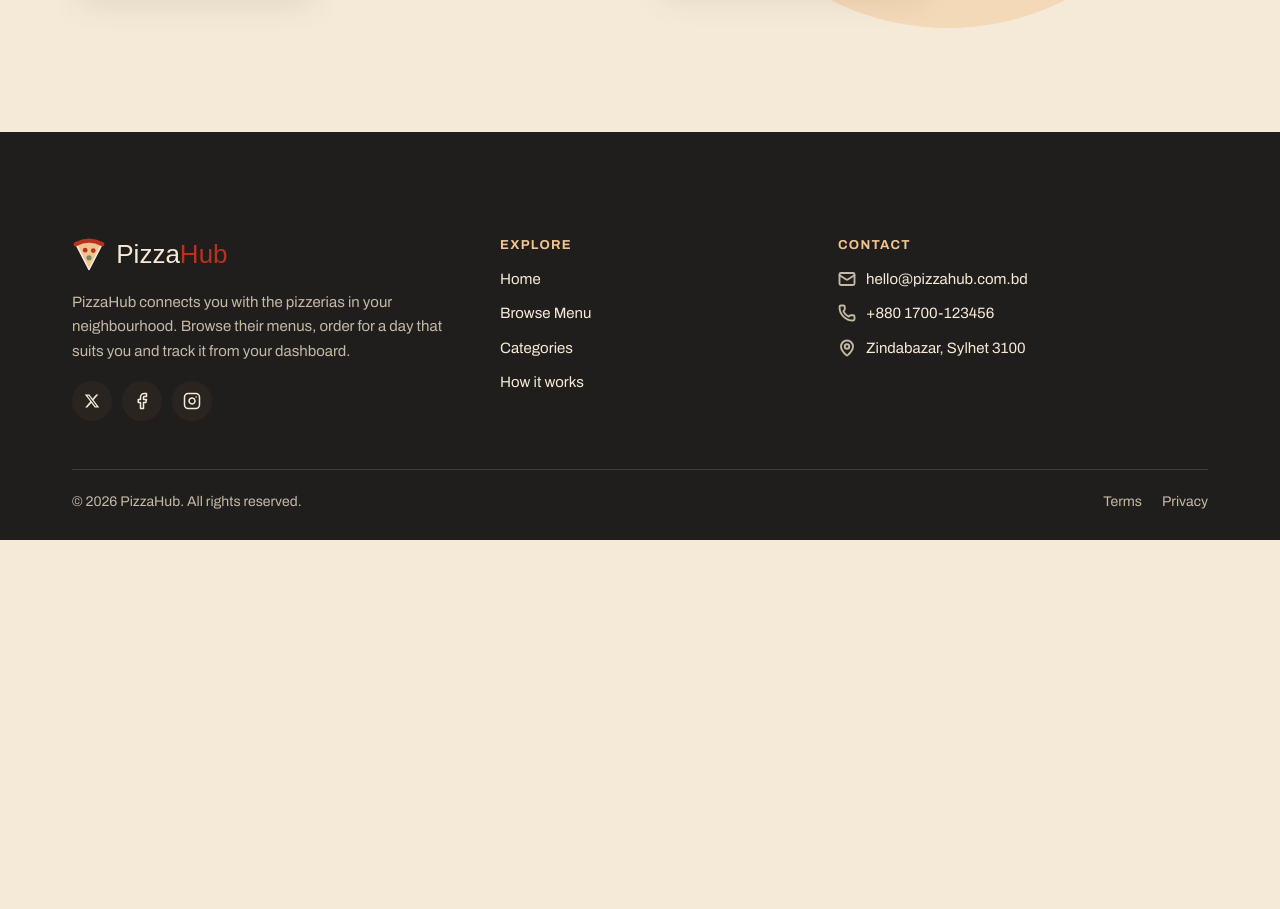
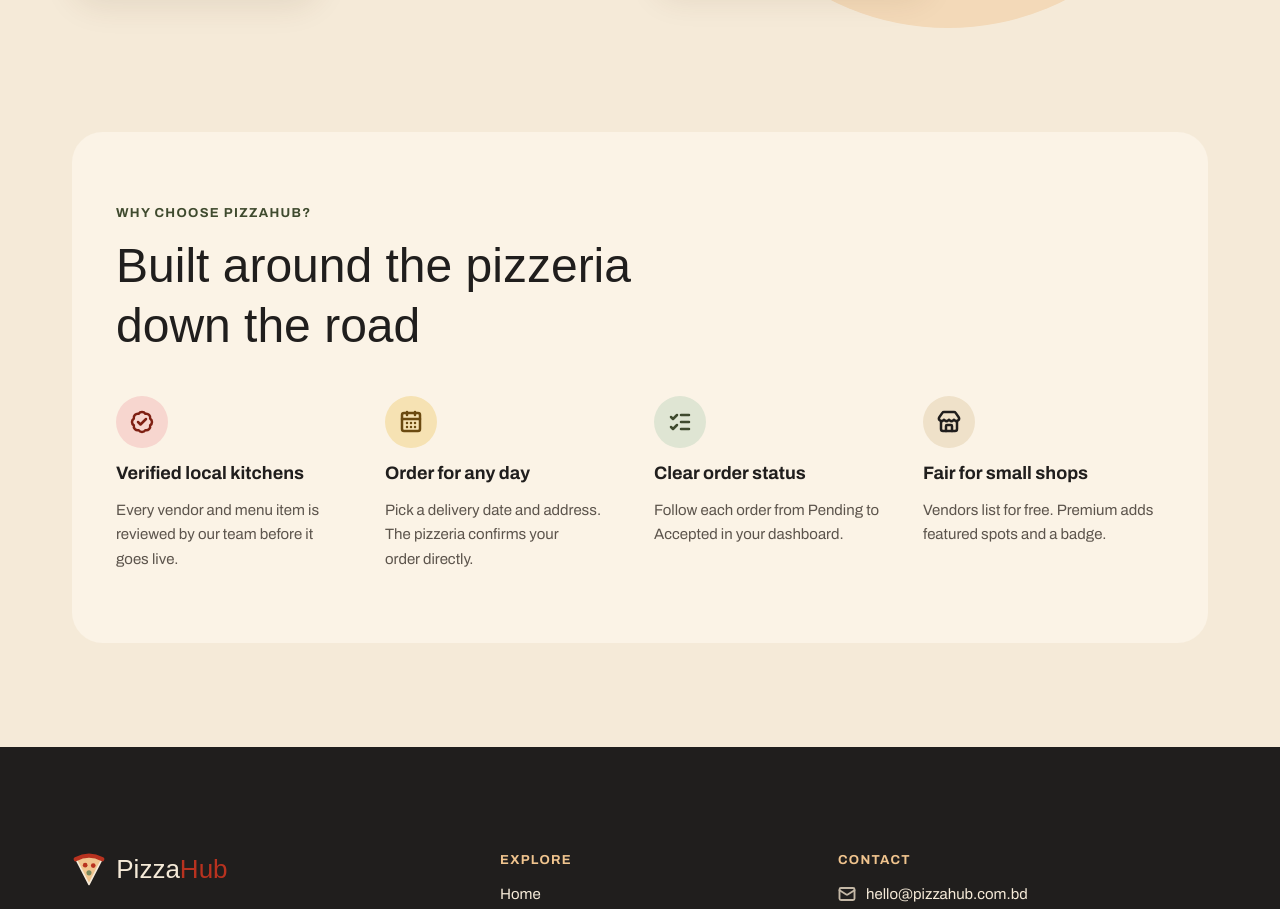
Before and after one commit to Samz6293/ph-assignment-9-client, a Next.js app: page / in a window 1280 px wide. Shown: the part 613-1522 px from the top of the page. Before the commit the page ends 1153 px from the top, so only its background shows below. Built offline with nearby package versions, Linux system fonts and the light colour scheme; a web font is replaced by a local one.

Commit message:
Add Why choose PizzaHub section
Four benefits on a card panel, each with its own tinted icon. Adds a
shared SectionHeader (overline, heading, optional lead) that every
home section uses.

```diff
--- a/app/page.tsx
+++ b/app/page.tsx
@@ -1,9 +1,12 @@
 import Hero from "@/components/home/Hero";
+import WhyChooseUs from "@/components/home/WhyChooseUs";
 
 export default function Home() {
     return (
         <>
             <Hero />
+            {/* TODO: Featured Menu Items and Pizza Categories go here, after Phase 3 */}
+            <WhyChooseUs />
         </>
     )
 }
--- /dev/null
+++ b/components/home/WhyChooseUs.tsx
@@ -0,0 +1,57 @@
+import { BadgeCheckIcon, CalendarDaysIcon, ListChecksIcon, StoreIcon } from "lucide-react";
+import SectionHeader from "@/components/shared/SectionHeader";
+
+// each benefit gets its own tint so the four icons don't blur together
+const benefits = [
+    {
+        icon: BadgeCheckIcon,
+        tint: "bg-primary-soft text-primary-soft-foreground",
+        title: "Verified local kitchens",
+        text: "Every vendor and menu item is reviewed by our team before it goes live.",
+    },
+    {
+        icon: CalendarDaysIcon,
+        tint: "bg-warning text-warning-foreground",
+        title: "Order for any day",
+        text: "Pick a delivery date and address. The pizzeria confirms your order directly.",
+    },
+    {
+        icon: ListChecksIcon,
+        tint: "bg-success-soft text-success-soft-foreground",
+        title: "Clear order status",
+        text: "Follow each order from Pending to Accepted in your dashboard.",
+    },
+    {
+        icon: StoreIcon,
+        tint: "bg-secondary text-foreground",
+        title: "Fair for small shops",
+        text: "Vendors list for free. Premium adds featured spots and a badge.",
+    },
+];
+
+export default function WhyChooseUs() {
+    return (
+        <section className="content-box pb-16
+            md:pb-20 lg:pb-26">
+            <div className="flex flex-col gap-10 bg-card px-5.5 py-10 rounded-3xl
+                md:px-9 md:py-14 lg:px-11 lg:py-18">
+                <SectionHeader overline="Why choose PizzaHub?" title="Built around the pizzeria down the road" />
+
+                {/* benefits */}
+                <div className="grid grid-cols-1 gap-4
+                    md:grid-cols-2 md:gap-5.5 lg:grid-cols-4 lg:gap-7">
+                    {benefits.map((benefit) =>
+                        <div key={benefit.title} className="flex flex-col gap-3.5">
+                            <span className={`flex items-center justify-center size-13 rounded-full
+                                ${benefit.tint}`}>
+                                <benefit.icon className="size-6" strokeWidth={2.5} />
+                            </span>
+                            <h3 className="text-lg font-sans font-bold">{benefit.title}</h3>
+                            <p className="text-md text-muted-foreground leading-relaxed">{benefit.text}</p>
+                        </div>
+                    )}
+                </div>
+            </div>
+        </section>
+    )
+}
--- /dev/null
+++ b/components/shared/SectionHeader.tsx
@@ -0,0 +1,11 @@
+// overline → heading → optional lead: the same header on every home section
+export default function SectionHeader({ overline, title, lead }: { overline: string, title: string, lead?: string }) {
+    return (
+        <div className="flex flex-col gap-3 max-w-160">
+            <span className="text-overline text-success-soft-foreground font-bold tracking-widest uppercase">{overline}</span>
+            <h2>{title}</h2>
+            {lead && <p className="text-base text-muted-foreground leading-relaxed
+                md:text-lg">{lead}</p>}
+        </div>
+    )
+}
```
